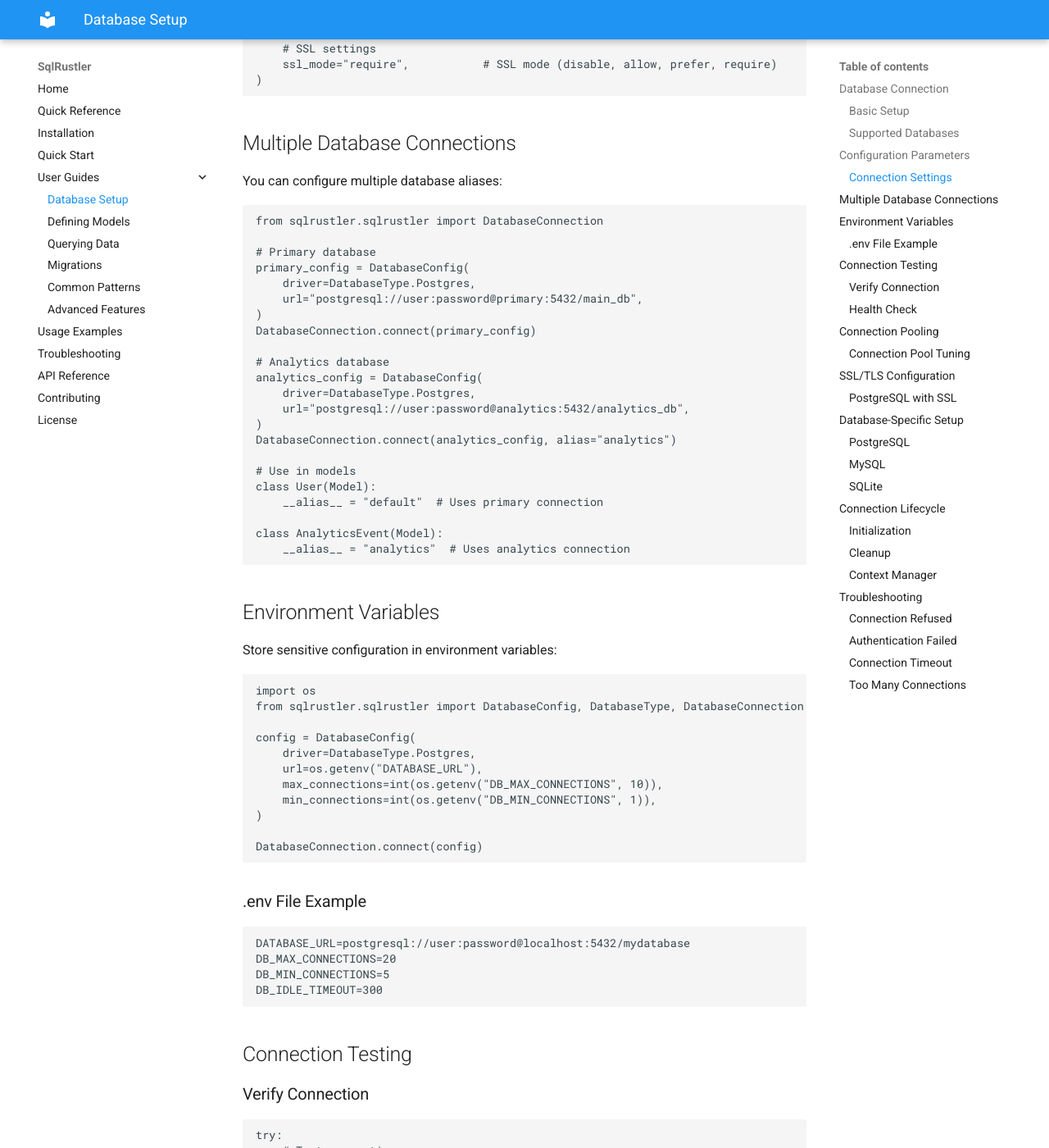
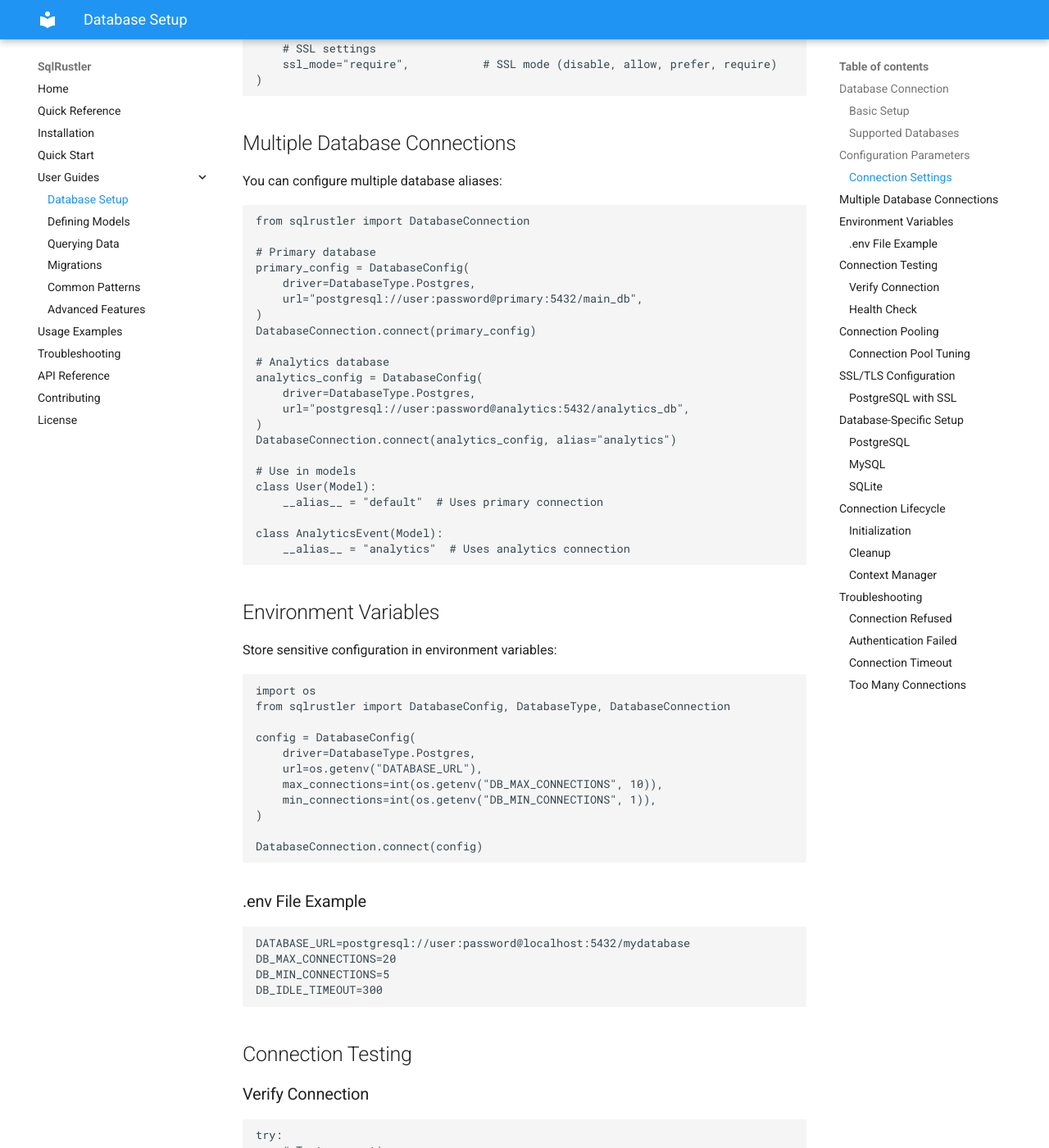
Before and after one commit to DVNghiem/SqlRustler, an MkDocs documentation site: the page built from docs/database-setup.md, in a window 1280 px wide and 1400 px high, scrolled down 1401 px. Shown: the whole window at 82% size. Built offline with MkDocs 1.6.1 and Material for MkDocs 9.7.7, drawn with Linux system fonts in a browser that asks for light colours; some of the changed text lies outside the part shown.

Commit message:
Refactor code structure for improved readability and maintainability

````diff
--- a/docs/database-setup.md
+++ b/docs/database-setup.md
@@ -7,7 +7,7 @@
 ### Basic Setup
 
 ```python
-from sqlrustler.sqlrustler import DatabaseConfig, DatabaseType, DatabaseConnection
+from sqlrustler import DatabaseConfig, DatabaseType, DatabaseConnection
 
 # PostgreSQL
 config = DatabaseConfig(
@@ -73,7 +73,7 @@
 You can configure multiple database aliases:
 
 ```python
-from sqlrustler.sqlrustler import DatabaseConnection
+from sqlrustler import DatabaseConnection
 
 # Primary database
 primary_config = DatabaseConfig(
@@ -103,7 +103,7 @@
 
 ```python
 import os
-from sqlrustler.sqlrustler import DatabaseConfig, DatabaseType, DatabaseConnection
+from sqlrustler import DatabaseConfig, DatabaseType, DatabaseConnection
 
 config = DatabaseConfig(
     driver=DatabaseType.Postgres,
@@ -140,7 +140,7 @@
 ### Health Check
 
 ```python
-from sqlrustler.sqlrustler import DatabaseConnection
+from sqlrustler import DatabaseConnection
 
 # Perform health check
 is_healthy = DatabaseConnection.is_healthy()
@@ -232,7 +232,7 @@
 ### Initialization
 
 ```python
-from sqlrustler.sqlrustler import DatabaseConnection
+from sqlrustler import DatabaseConnection
 
 # Initialize connection at application startup
 config = DatabaseConfig(...)
@@ -249,7 +249,7 @@
 ### Context Manager
 
 ```python
-from sqlrustler.sqlrustler import DatabaseConnection
+from sqlrustler import DatabaseConnection
 
 # Automatic cleanup
 with DatabaseConnection(config) as conn:
````
Also changed, not shown: README.md (+1 -1 lines), docs/advanced.md (+3 -3 lines), docs/patterns.md (+1 -1 lines), docs/quickref.md (+2 -2 lines), docs/quickstart.md (+1 -1 lines), docs/troubleshooting.md (+1 -1 lines), 1 other file.
